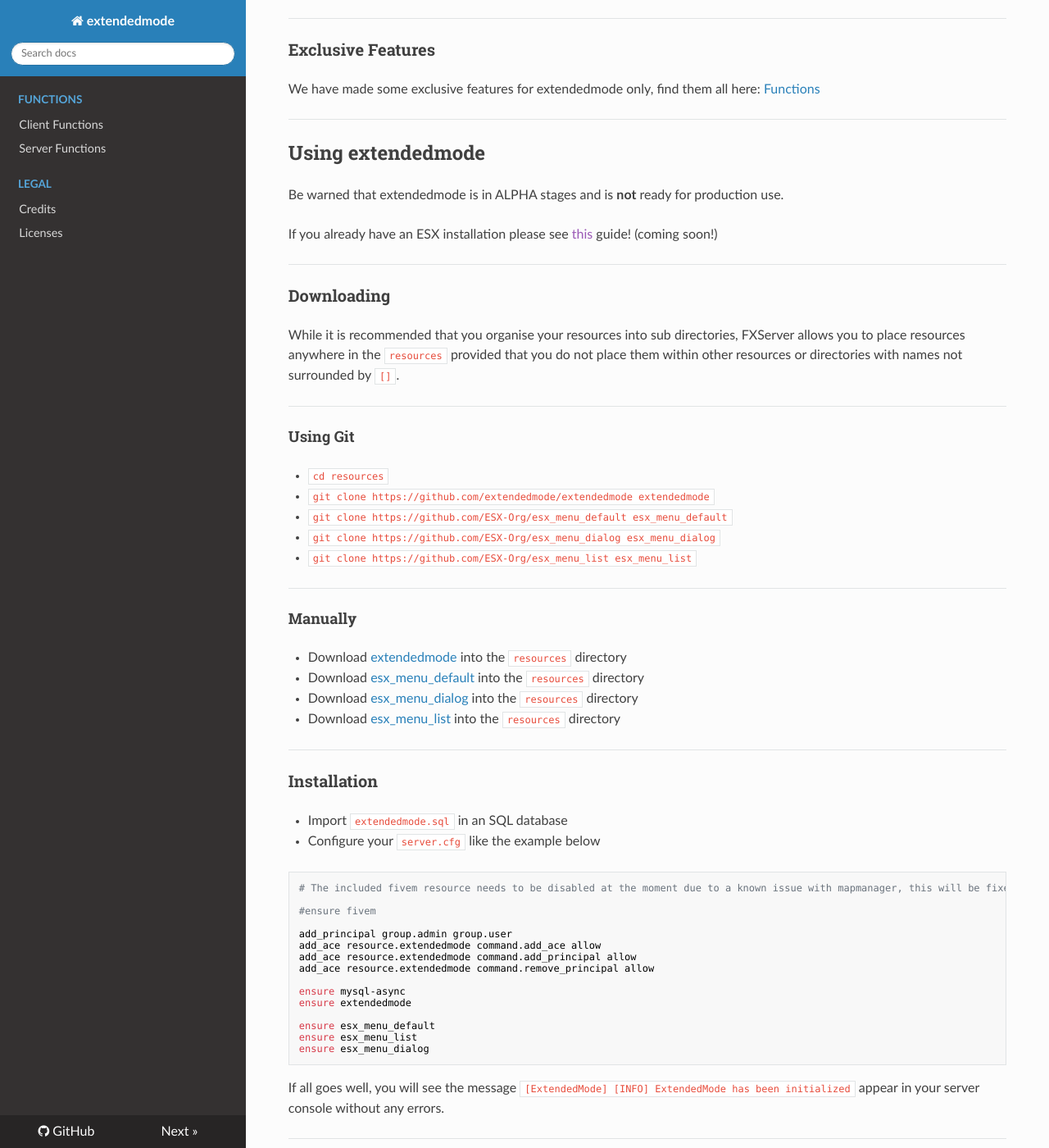
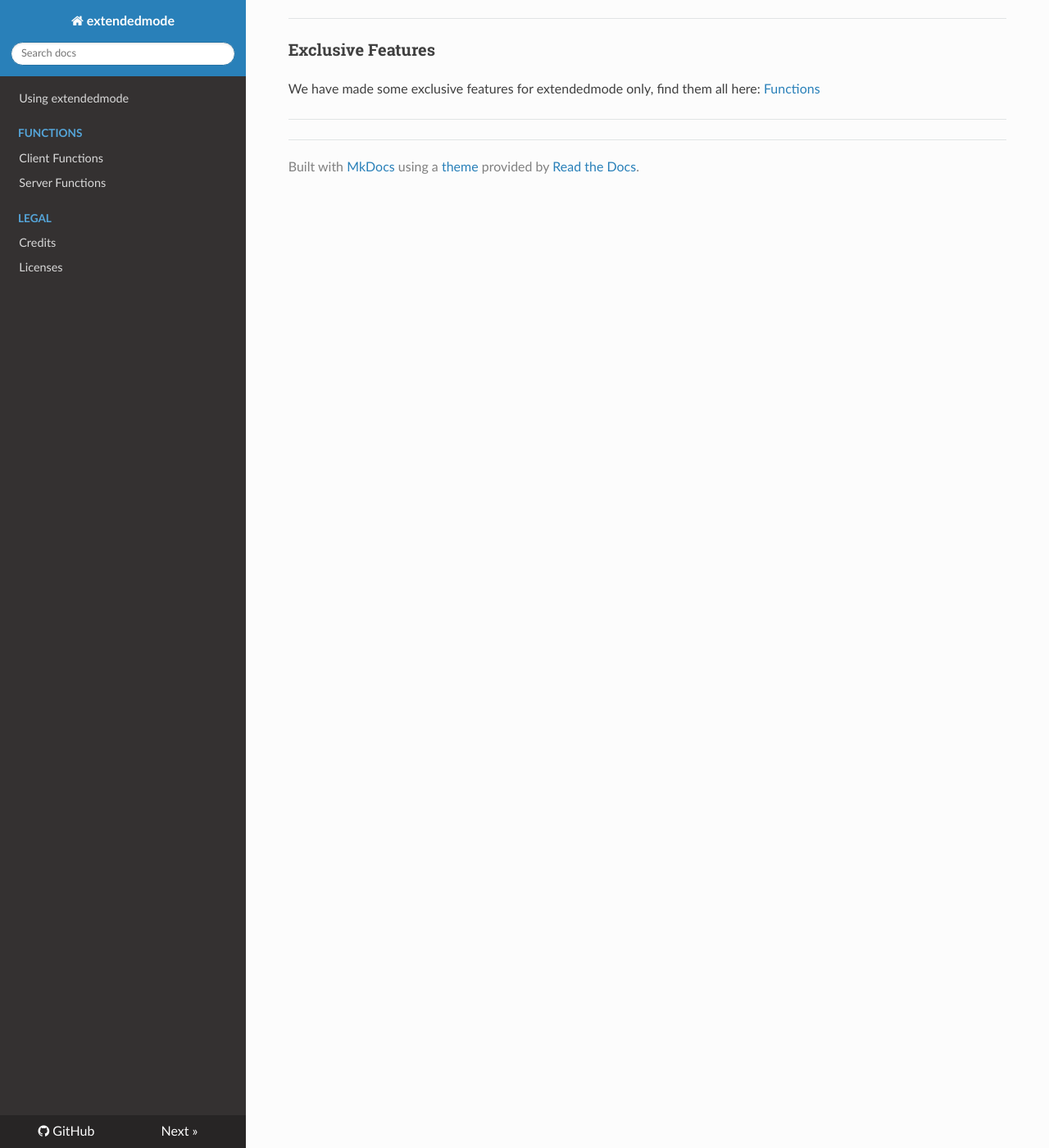
Before and after one commit to EmiyLewis/docs-site, an MkDocs documentation site: the page built from docs/index.md, in a window 1280 px wide and 1400 px high, scrolled down 1240 px. Shown: the whole window at 82% size. Built offline with MkDocs 1.6.1, drawn with Linux system fonts in a browser that asks for light colours; nearby versions of some CDN libraries.

Commit message:
Split installation into it's own file

````diff
--- a/docs/index.md
+++ b/docs/index.md
@@ -1,4 +1,4 @@
-# extendedmode
+<h1>extendedmode</h1>
 
 -----
 
@@ -51,61 +51,3 @@ ESX was initially developed by Gizz back in 2017 for his friend as the were crea
 We have made some exclusive features for extendedmode only, find them all here: [Functions](functions/Client Functions.md)
 
 -----
-
-## Using extendedmode
-
-Be warned that extendedmode is in ALPHA stages and is **not** ready for production use.
-
-If you already have an ESX installation please see [this]() guide! (coming soon!)
-
------
-
-### Downloading
-
-While it is recommended that you organise your resources into sub directories, FXServer allows you to place resources anywhere in the `resources` provided that you do not place them within other resources or directories with names not surrounded by `[]`.
-
------
-
-#### Using Git
-
-- `cd resources`
-- `git clone https://github.com/extendedmode/extendedmode extendedmode`
-- `git clone https://github.com/ESX-Org/esx_menu_default esx_menu_default`
-- `git clone https://github.com/ESX-Org/esx_menu_dialog esx_menu_dialog`
-- `git clone https://github.com/ESX-Org/esx_menu_list esx_menu_list`
-
------
-
-#### Manually
-
-- Download [extendedmode](https://github.com/extendedmode/extendedmode/releases/latest) into the `resources` directory
-- Download [esx_menu_default](https://github.com/ESX-Org/esx_menu_default/releases/latest) into the `resources` directory
-- Download [esx_menu_dialog](https://github.com/ESX-Org/esx_menu_dialog/releases/latest) into the `resources` directory
-- Download [esx_menu_list](https://github.com/ESX-Org/esx_menu_list/releases/latest) into the `resources` directory
-
------
-
-### Installation
-
-- Import `extendedmode.sql` in an SQL database
-- Configure your `server.cfg` like the example below
-
-```
-# The included fivem resource needs to be disabled at the moment due to a known issue with mapmanager, this will be fixed soon
-
-#ensure fivem
-
-add_principal group.admin group.user
-add_ace resource.extendedmode command.add_ace allow
-add_ace resource.extendedmode command.add_principal allow
-add_ace resource.extendedmode command.remove_principal allow
-
-ensure mysql-async
-ensure extendedmode
-
-ensure esx_menu_default
-ensure esx_menu_list
-ensure esx_menu_dialog
-```
-
-If all goes well, you will see the message `[ExtendedMode] [INFO] ExtendedMode has been initialized` appear in your server console without any errors.
````
Also changed, not shown: docs/Using extendedmode.md (added, +59 -0 lines).
